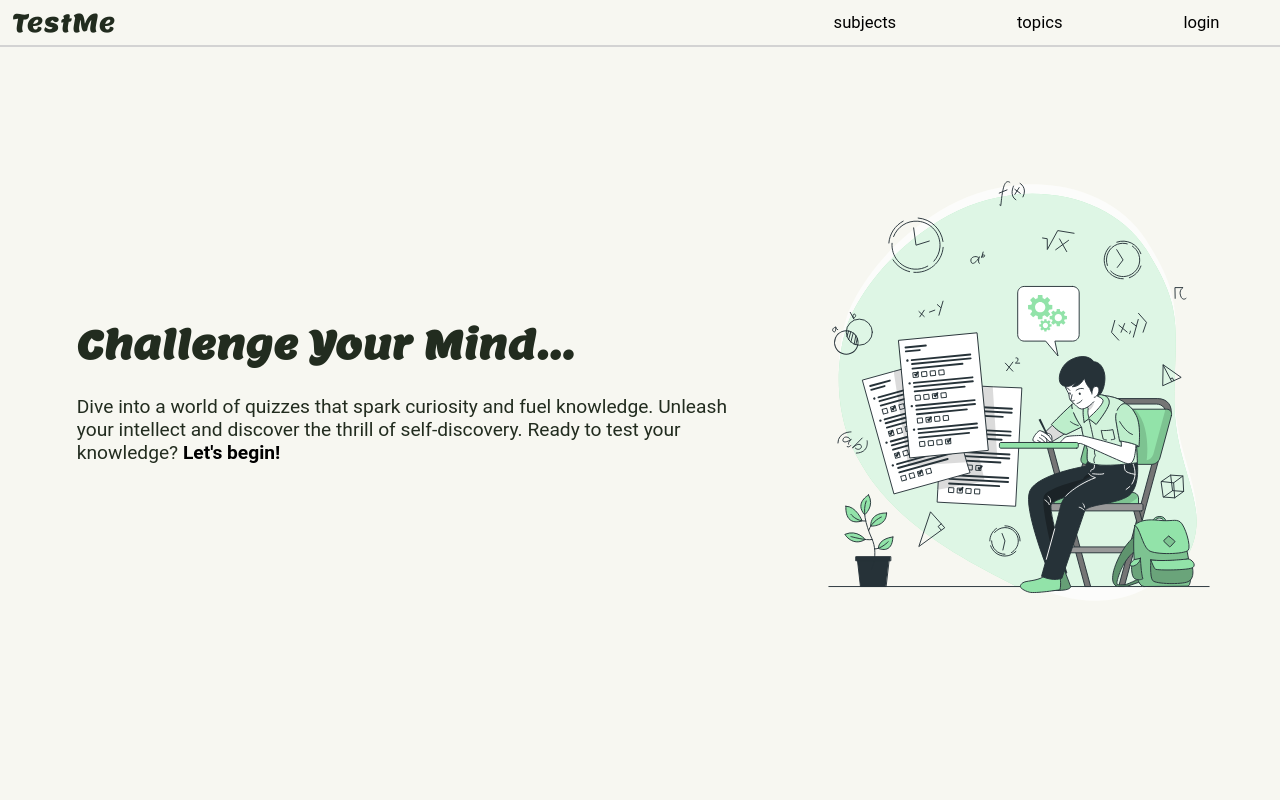
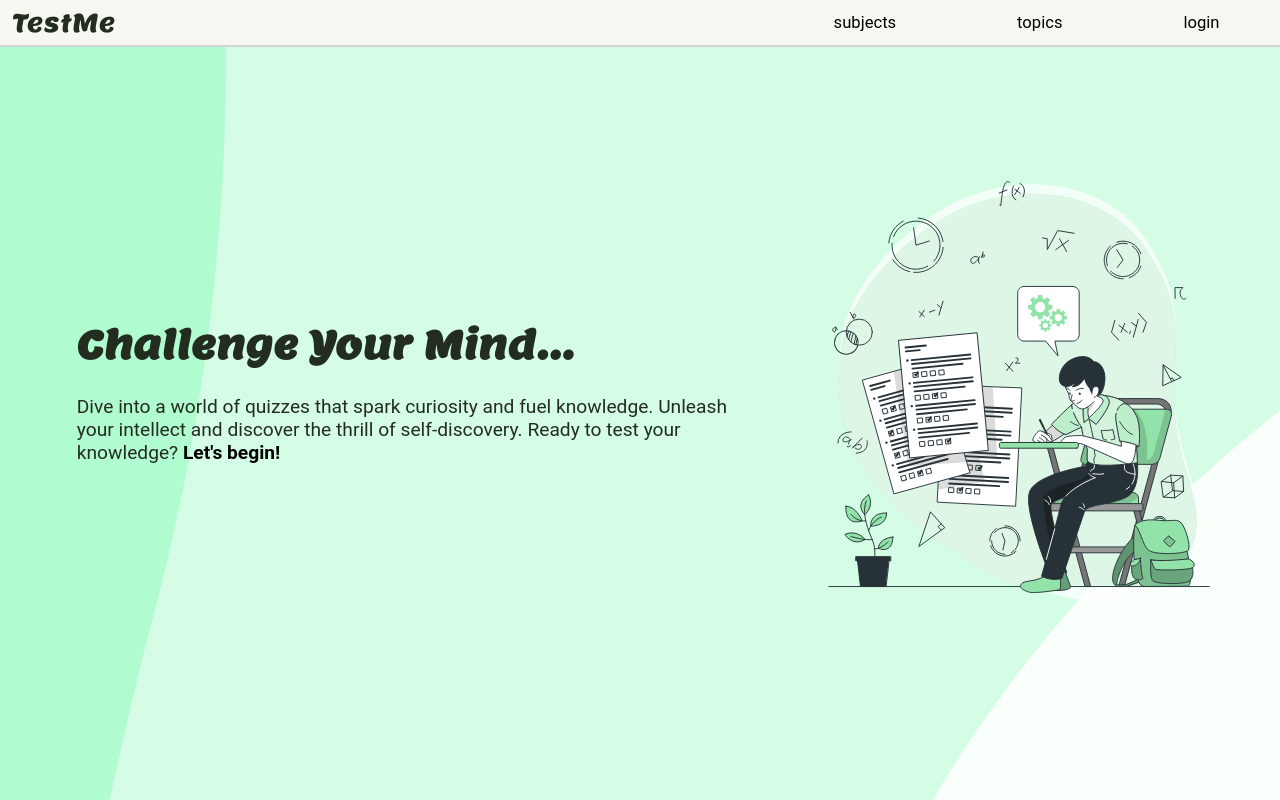
Before and after one commit to HemanthDas/Quiz-Application, a React (Vite) app: page / in a window 1280 px wide. Shown: the top 800 px of the page. Built offline with nearby package versions, Linux system fonts and the light colour scheme.

Commit message:
Create: Readme.md

```diff
--- a/src/App.css
+++ b/src/App.css
@@ -275,9 +275,9 @@ main:fullscreen {
   display: flex;
   align-items: center;
 }
-/* main {
+main {
   background-image: url("./assets/bg1.svg");
   background-repeat: no-repeat;
   background-size: cover;
   background-position: center;
-} */
+}
```
Also changed, not shown: 1 other file (tests, documents, lock files or other folders).
